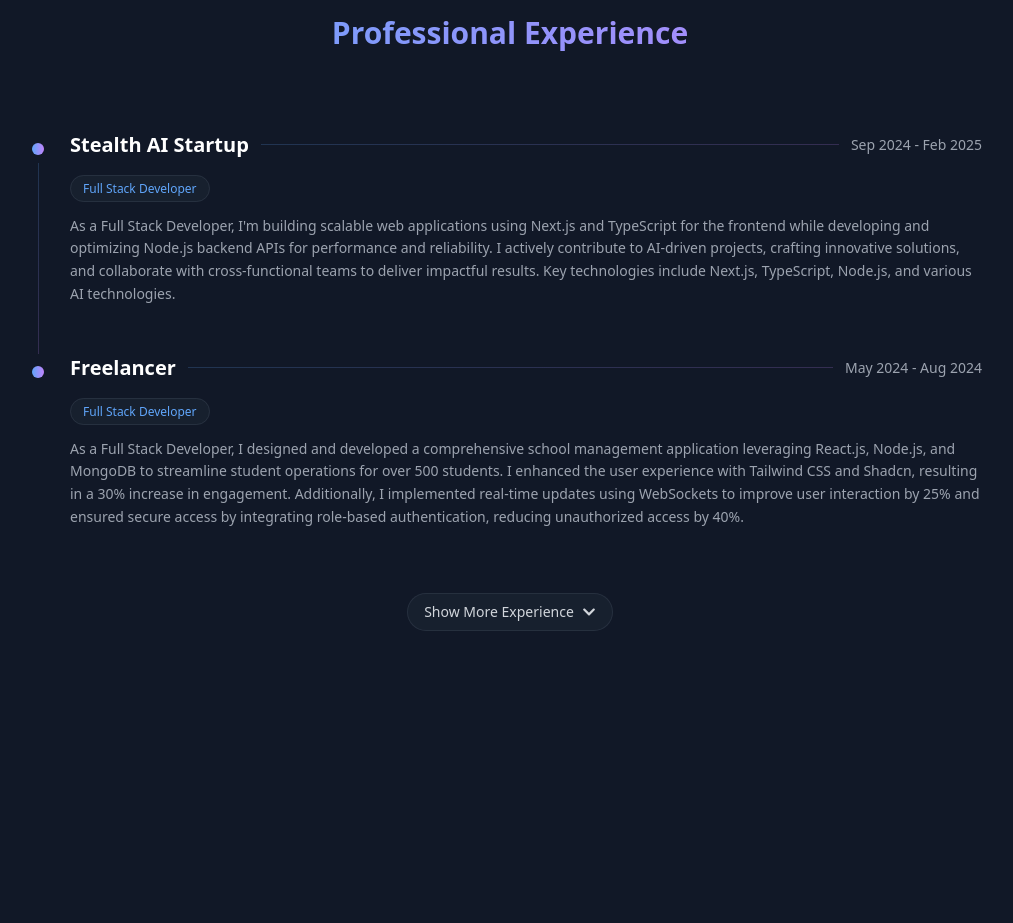
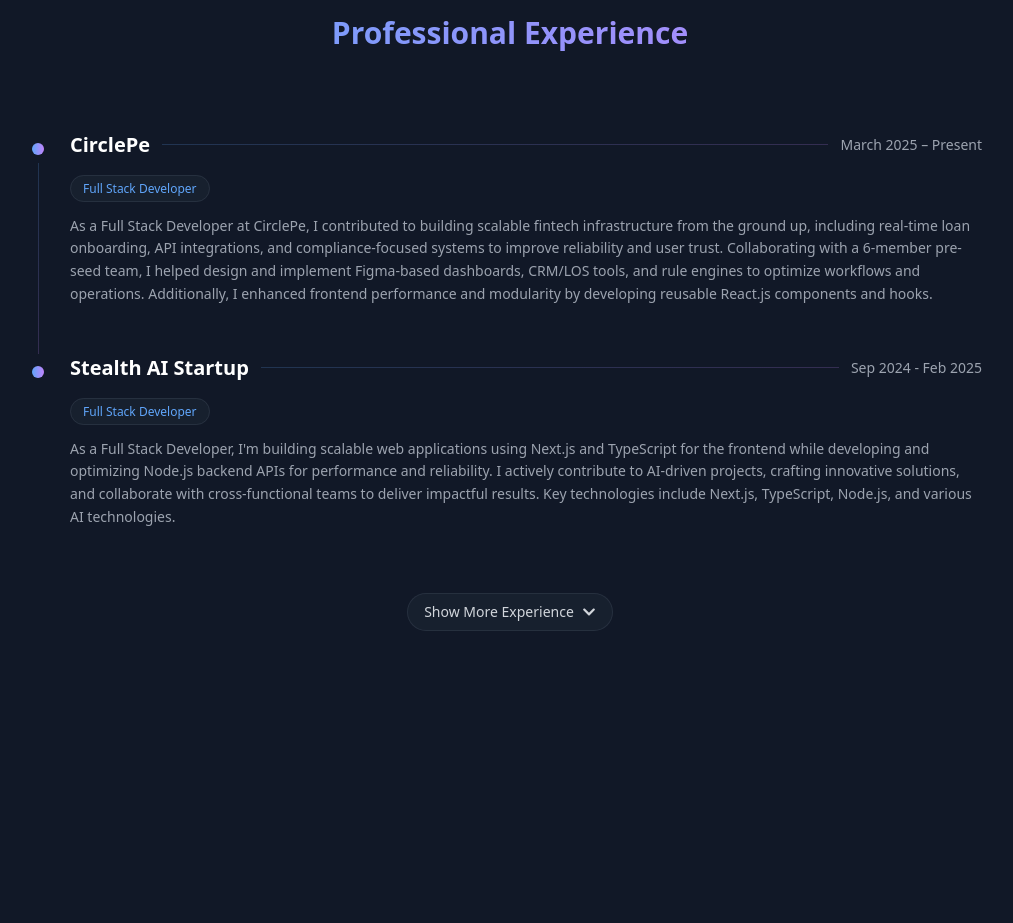
Before and after one commit to Subrat29/portfolio, a React (Vite) app: page / in a window 1280 px wide. Shown: the part 2780-3703 px from the top of the page, without its empty margins (130-1143 px from the left). Built offline with nearby package versions, Linux system fonts and the light colour scheme.

Commit message:
Add CirclePe experience as Full Stack Developer
Added a new experience entry for CirclePe detailing role and contributions.

```diff
--- a/src/data/content.js
+++ b/src/data/content.js
@@ -59,6 +59,13 @@ export const portfolioContent = {
     ],
 
     experience: [
+        {
+            company: "CirclePe",
+            position: "Full Stack Developer",
+            period: "March 2025 – Present",
+            location: "Gurugram (onsite)",
+            description: "As a Full Stack Developer at CirclePe, I contributed to building scalable fintech infrastructure from the ground up, including real-time loan onboarding, API integrations, and compliance-focused systems to improve reliability and user trust. Collaborating with a 6-member pre-seed team, I helped design and implement Figma-based dashboards, CRM/LOS tools, and rule engines to optimize workflows and operations. Additionally, I enhanced frontend performance and modularity by developing reusable React.js components and hooks."
+        },
         {
             company: "Stealth AI Startup",
             position: "Full Stack Developer",
```
